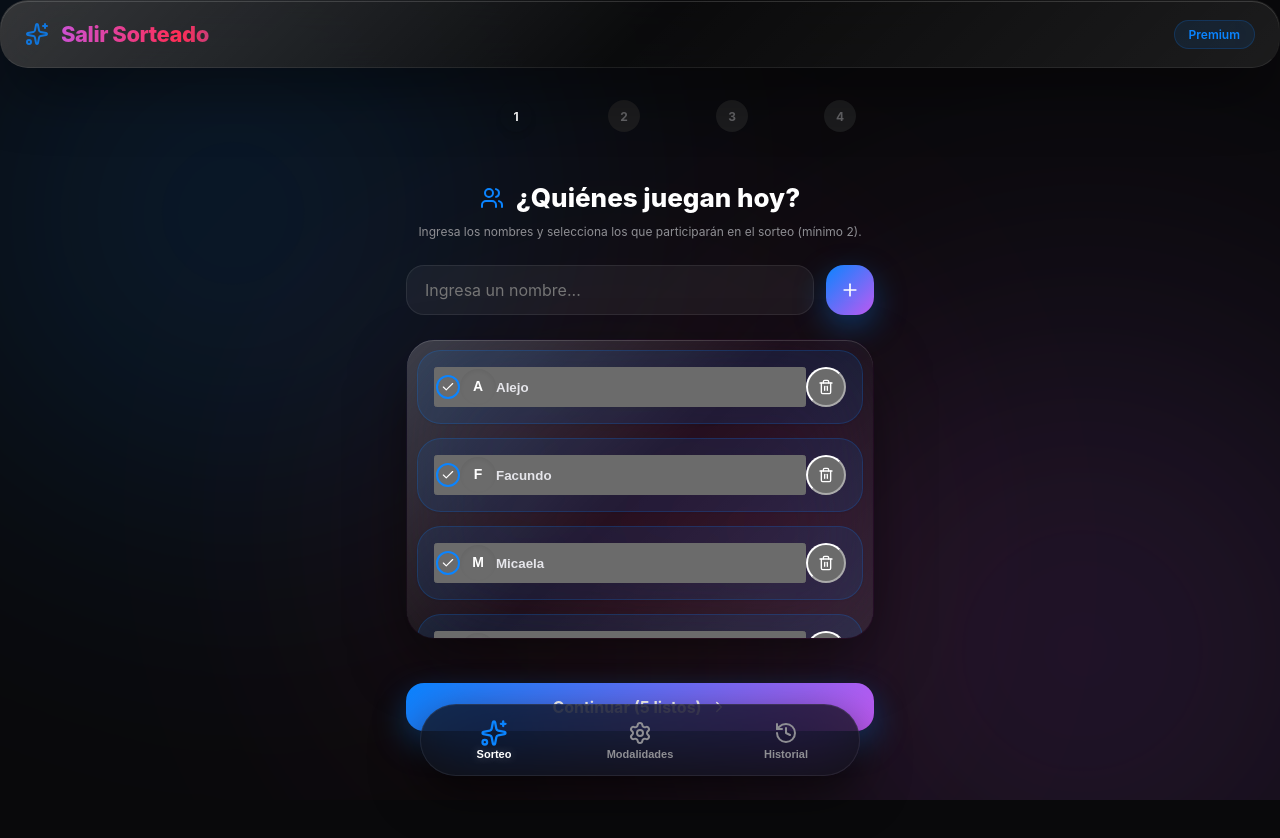
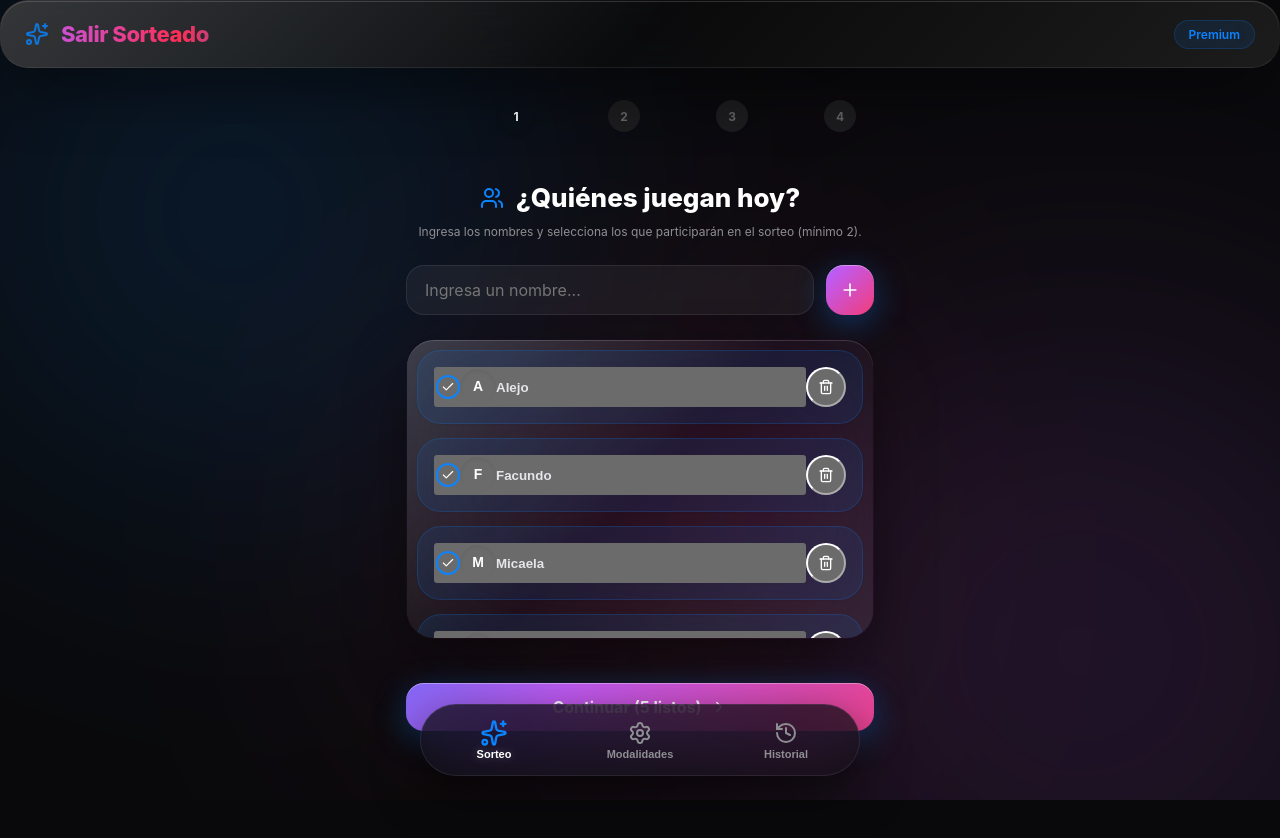
Before and after one commit to AlejoColazurda/salirsorteado, a React (Vite) app: page / in a window 1280 px wide. Shown: the top 838 px of the page. Built offline with nearby package versions, Linux system fonts and the light colour scheme.

Commit message:
style: implement moving liquid gradients and hover pulses for primary action buttons

```diff
--- a/src/index.css
+++ b/src/index.css
@@ -250,7 +250,8 @@ body {
 }
 
 .ios-button-primary {
-  background: linear-gradient(135deg, var(--siri-blue), var(--siri-purple));
+  background: linear-gradient(135deg, var(--siri-blue), var(--siri-purple), var(--siri-pink), var(--siri-blue));
+  background-size: 300% 300%;
   color: white;
   border: none;
   border-radius: 18px;
@@ -258,22 +259,39 @@ body {
   font-family: inherit;
   font-size: 16px;
   font-weight: 700;
-  box-shadow: 0 12px 32px rgba(10, 132, 255, 0.35);
+  box-shadow:
+    0 8px 32px rgba(10, 132, 255, 0.35),
+    inset 0 1px 0 rgba(255, 255, 255, 0.35);
   display: flex;
   align-items: center;
   justify-content: center;
   gap: 8px;
   position: relative;
   overflow: hidden;
+  animation: liquidGlowButton 8s ease infinite;
+  transition: all 0.3s cubic-bezier(0.16, 1, 0.3, 1);
+}
+
+@keyframes liquidGlowButton {
+  0% { background-position: 0% 50%; }
+  50% { background-position: 100% 50%; }
+  100% { background-position: 0% 50%; }
+}
+
+.ios-button-primary:hover {
+  transform: scale(1.03) translateY(-1px);
+  box-shadow:
+    0 12px 38px rgba(191, 90, 242, 0.5),
+    inset 0 1px 0 rgba(255, 255, 255, 0.45);
 }
 
 .ios-button-primary::after {
   content: '';
   position: absolute;
   top: 0; left: 0; right: 0; bottom: 0;
-  background: linear-gradient(90deg, transparent, rgba(255,255,255,0.2), transparent);
+  background: linear-gradient(90deg, transparent, rgba(255,255,255,0.25), transparent);
   transform: translateX(-100%);
-  transition: transform 0.6s ease;
+  transition: transform 0.8s ease;
 }
 
 .ios-button-primary:hover::after {
```
